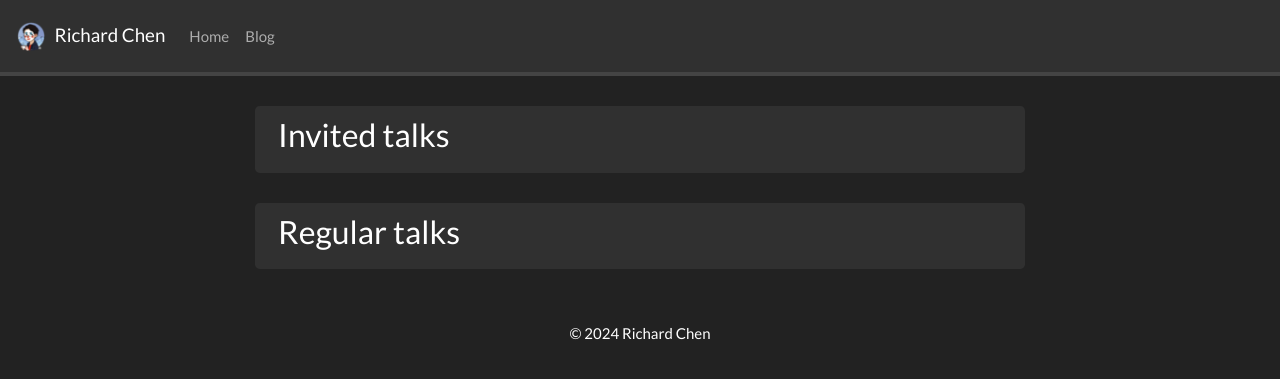
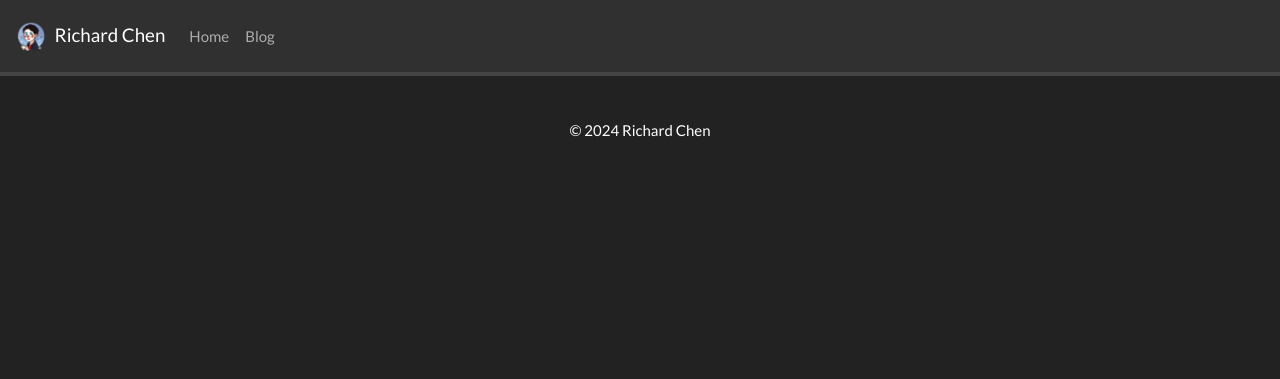
Before and after one commit to rchen2025/website, a Jekyll site: the page built from _pages/talks.md, in a window 1280 px wide. Shown: the top 379 px of the page. Built offline with Jekyll 4.4.1, drawn with Linux system fonts in a browser that asks for light colours; nearby versions of some CDN libraries; a style sheet for code colours, icons or effects is not loaded.

Commit message:
deleted more bibliography

```diff
--- a/_pages/talks.md
+++ b/_pages/talks.md
@@ -21,13 +21,3 @@ permalink: /talks/
     margin-bottom:30px;
 }
 </style>
-
-<div class="jumbotron">
-### Invited talks
-<!-- {% bibliography --query @incollection[keywords ^= invited] %} -->
-</div>
-
-<div class="jumbotron">
-### Regular talks
-<!-- {% bibliography --query @incollection[keywords != invited] %} -->
-</div>
```
Also changed, not shown: _pages/publications.md (+0 -2 lines).
